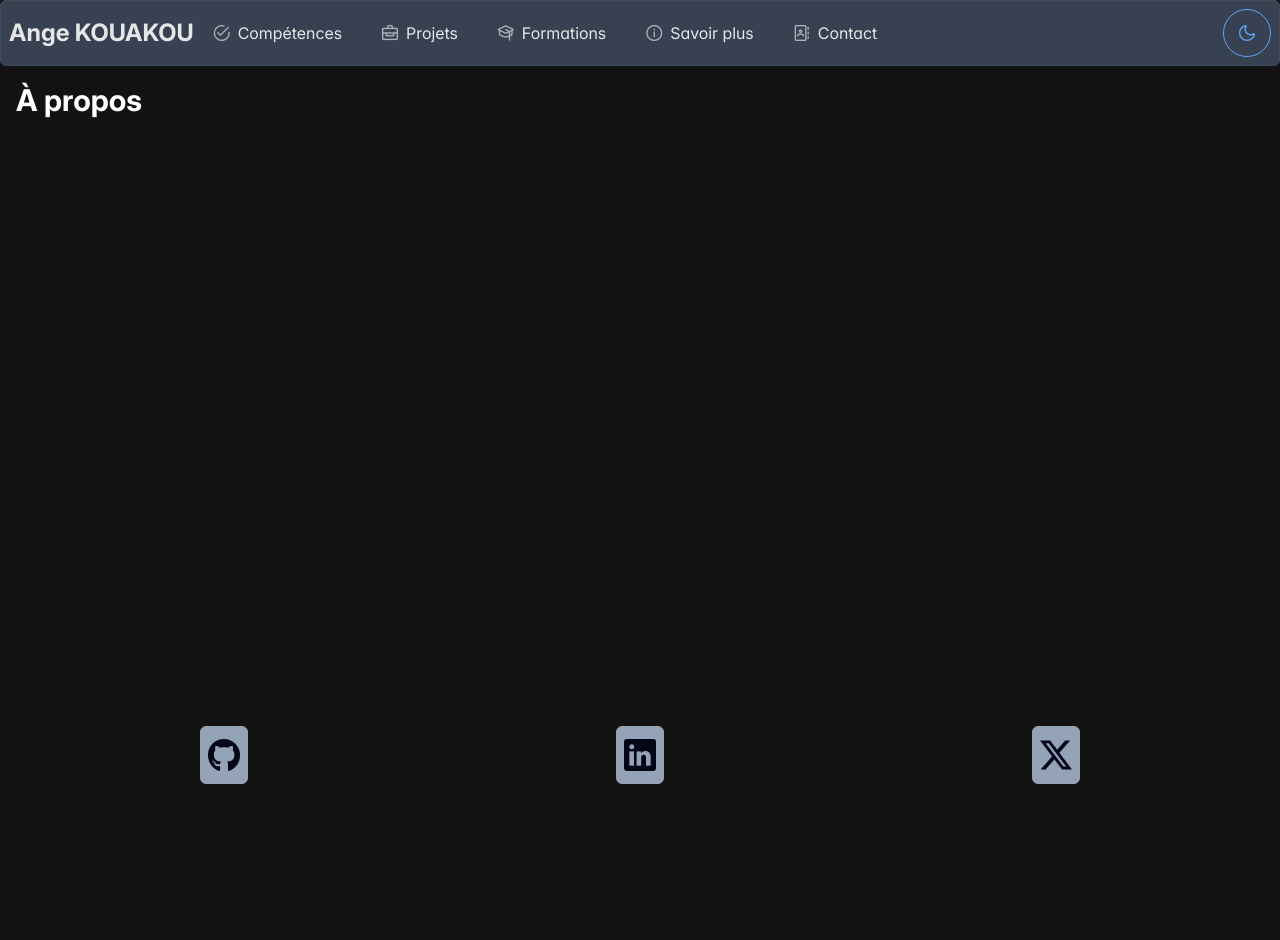
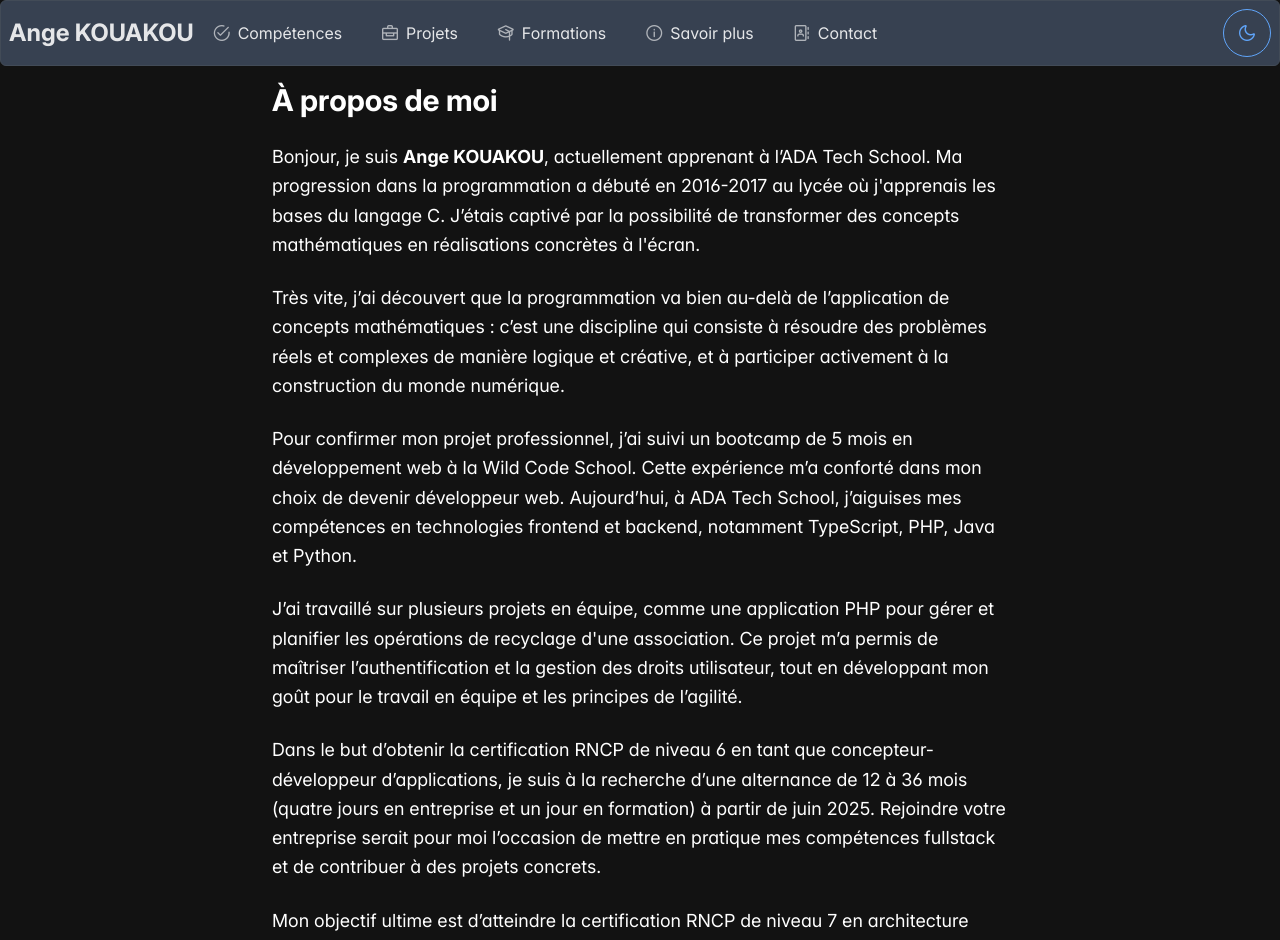
Before and after one commit to Ange230700/ultime-portfolio, a Next.js app: page /about in a window 1280 px wide. Shown: the top 940 px of the page. Before the commit the page ends 800 px from the top, so only its background shows below. Built offline with nearby package versions, Linux system fonts and the light colour scheme.

Commit message:
feat: 🎸  implement about page

```diff
--- a/src/app/about/page.tsx
+++ b/src/app/about/page.tsx
@@ -4,8 +4,55 @@
 
 export default function AboutPage() {
   return (
-    <div className="flex flex-1 flex-col p-4">
-      <h1 className="mb-4 text-3xl font-bold">À propos</h1>
+    <div className="mx-auto flex max-w-3xl flex-1 flex-col space-y-6 p-4">
+      <h1 className="text-3xl font-bold">À propos de moi</h1>
+
+      <p className="text-lg leading-relaxed">
+        Bonjour, je suis <strong>Ange KOUAKOU</strong>, actuellement apprenant à
+        l’ADA Tech School. Ma progression dans la programmation a débuté en
+        2016-2017 au lycée où j&apos;apprenais les bases du langage C. J’étais
+        captivé par la possibilité de transformer des concepts mathématiques en
+        réalisations concrètes à l&apos;écran.
+      </p>
+
+      <p className="text-lg leading-relaxed">
+        Très vite, j’ai découvert que la programmation va bien au-delà de
+        l’application de concepts mathématiques : c’est une discipline qui
+        consiste à résoudre des problèmes réels et complexes de manière logique
+        et créative, et à participer activement à la construction du monde
+        numérique.
+      </p>
+
+      <p className="text-lg leading-relaxed">
+        Pour confirmer mon projet professionnel, j’ai suivi un bootcamp de 5
+        mois en développement web à la Wild Code School. Cette expérience m’a
+        conforté dans mon choix de devenir développeur web. Aujourd’hui, à ADA
+        Tech School, j’aiguises mes compétences en technologies frontend et
+        backend, notamment TypeScript, PHP, Java et Python.
+      </p>
+
+      <p className="text-lg leading-relaxed">
+        J’ai travaillé sur plusieurs projets en équipe, comme une application
+        PHP pour gérer et planifier les opérations de recyclage d&apos;une
+        association. Ce projet m’a permis de maîtriser l’authentification et la
+        gestion des droits utilisateur, tout en développant mon goût pour le
+        travail en équipe et les principes de l’agilité.
+      </p>
+
+      <p className="text-lg leading-relaxed">
+        Dans le but d’obtenir la certification RNCP de niveau 6 en tant que
+        concepteur-développeur d’applications, je suis à la recherche d’une
+        alternance de 12 à 36 mois (quatre jours en entreprise et un jour en
+        formation) à partir de juin 2025. Rejoindre votre entreprise serait pour
+        moi l’occasion de mettre en pratique mes compétences fullstack et de
+        contribuer à des projets concrets.
+      </p>
+
+      <p className="text-lg leading-relaxed">
+        Mon objectif ultime est d’atteindre la certification RNCP de niveau 7 en
+        architecture logicielle et de participer à la création de solutions
+        robustes et innovantes.
+      </p>
     </div>
   );
 }
```
